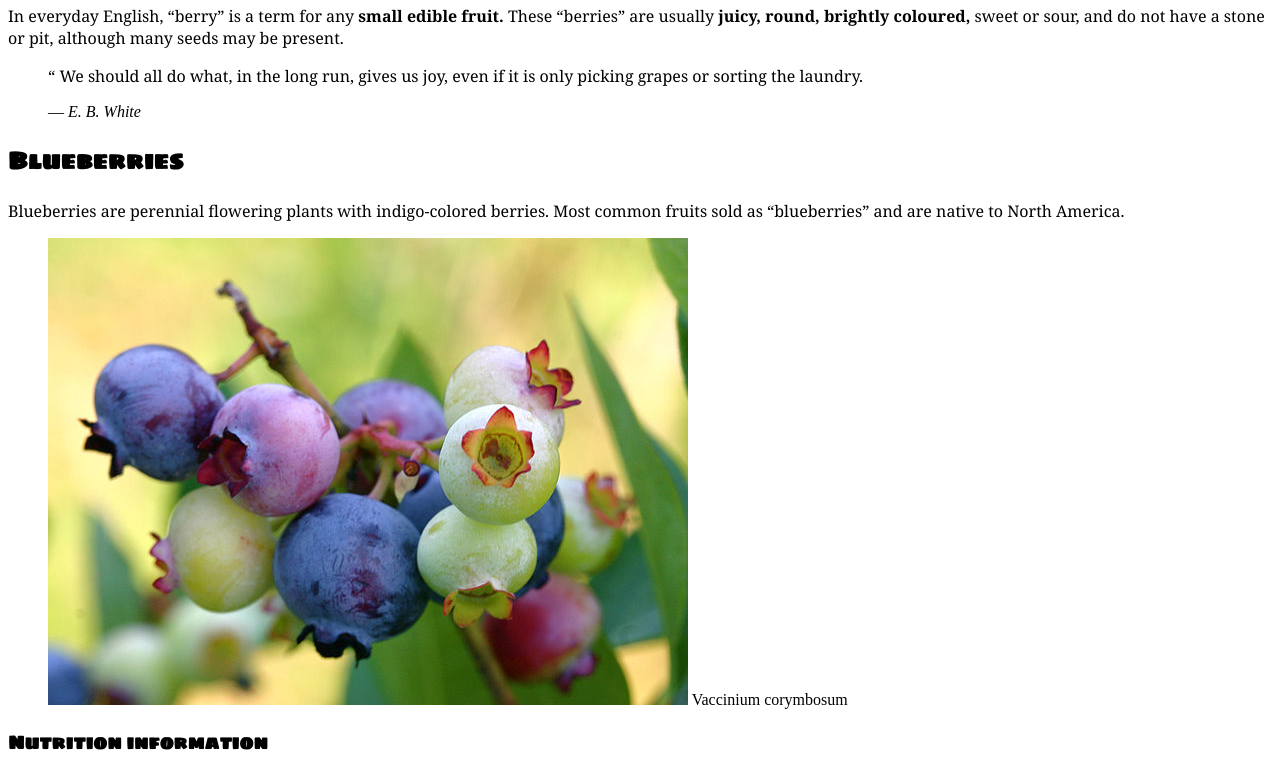
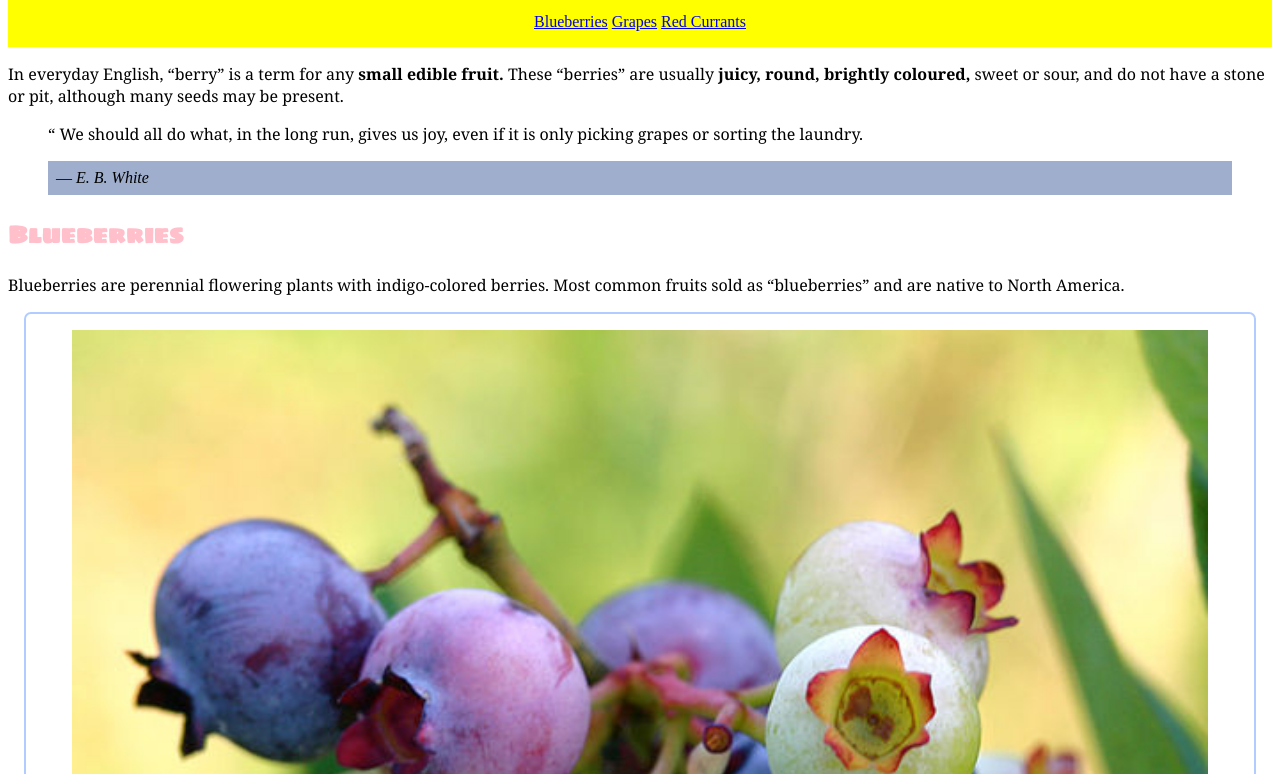
Before and after one commit to sashatran95/dsn1674-project-1, a plain HTML site: page index.html in a window 1280 px wide. Shown: the part 161-935 px from the top of the page. Drawn offline with Linux system fonts and the light colour scheme.

Commit message:
added some css
attempted adding boxes

```diff
--- a/css/main.css
+++ b/css/main.css
@@ -1,8 +1,3 @@
-/*Boxes*/
-
-/*Box seperator*/
-
-
 /*Hover*/
 }
 a {
@@ -14,18 +9,63 @@ a:hover {
 
 }
 /*Navigations*/
-nav a: {
+nav a: { /*texts in nav a*/
+	display: inline-block;
+	padding: 0.5rem 0.75rem ;
+	background-color: yellow;/**/
+	color: pink;/**/
+	text-decoration: none;
+	border-radius: 6px;
+	width: 6em;
+}
+nav{
+	background-color: yellow;/**/
+	text-align: center;
+	padding: 1rem 1rem;
+	display: block;
+}
+
+nav ul{
+	list-style-type: none;
+	margin: 0;
+	padding: 0;
+}
+
+nav li{
+	display: inline;
 
 }
 
 nav a:hover{
 	color: yellow
+
+}/*Box footer*/
+footer {
+	font-size: 1rem;
+	/*Boxes*/
+	background-color: yellow;
+	padding: 1em 2em 0.5em 3em; /* rem for indenting and em for padding sizes*/
+	margin: 0;
+	padding: 0.5rem;
 }
-/*Box footer*/
-
+footer p {
+	color: ;
+	text-decoration: none;
+}
 /*Fonts and indentations*/
 h1, h2, h3 {
 	font-family: 'Sigmar One', cursive;
+	color: pink;/**/
+}
+
+h1 {
+	/*boxes*/
+	font-size: 3rem;
+	background-color: yellow;
+	padding: 1em 2em 0.5em 3em; /* rem for indenting and em for padding sizes*/
+	margin: 0;
+	text-align: center;
+
 }
 
 p {
@@ -43,4 +83,33 @@ dt {
 dd {
 	padding: 0rem;
 	margin: 0;
+
+}/*Image*/
+figure {
+	text-align: center;
+	border: 2px solid #B2CCFF;
+	border-style: solid;
+	padding: 1em;
+	margin: 1em;
+    padding-bottom: 1rem;
+    padding-left: 1rem;
+    padding-right: 1rem;
+    border-radius:7px;
 }
+blockquote footer {
+	background-color: #9EAECC;
+}
+
+img{
+  width: 95%;
+  display: block;
+  margin: 0 auto;
+}
+figurecaption {
+	font-style: italic;
+	font-family: arial;
+	font-size: 0.8rem;
+	color: #2E8AE6;
+	text-align: center;
+
+}
```
